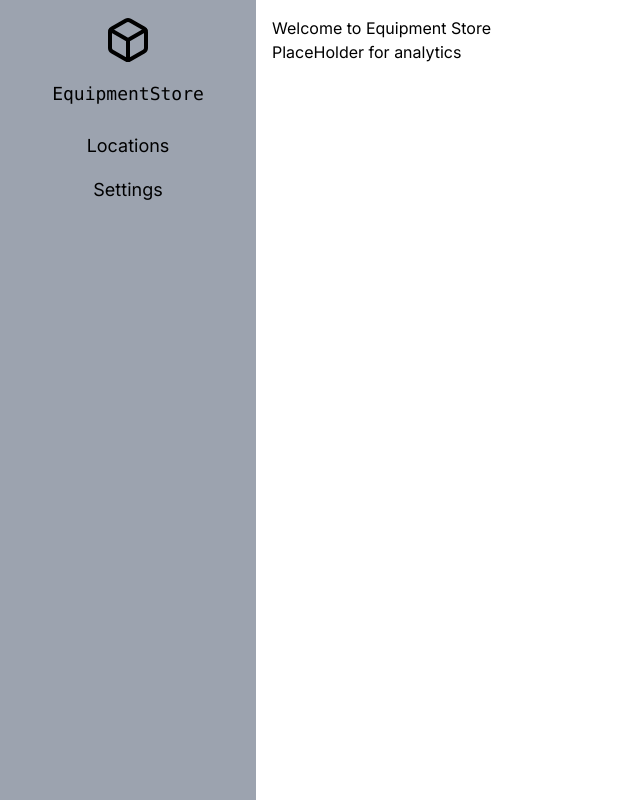
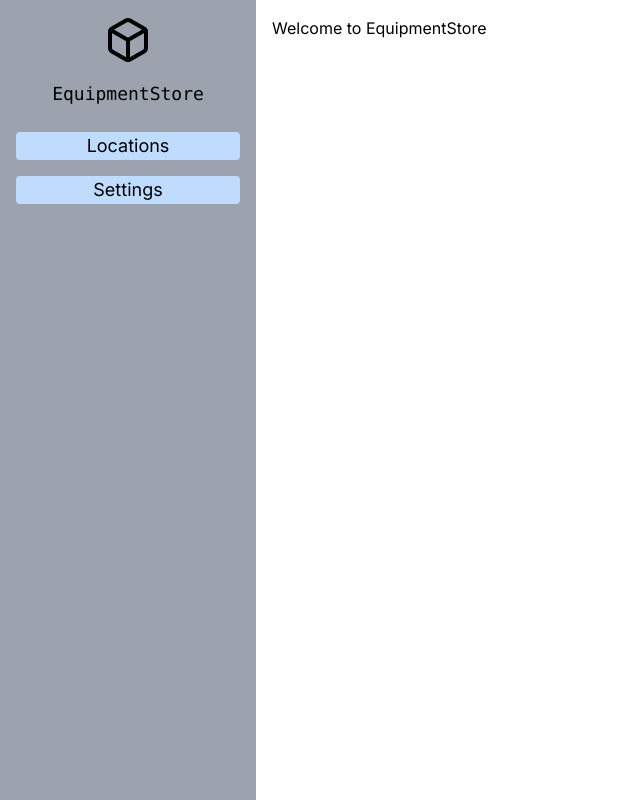
Before and after one commit to LeviButcher/equipment-store, a Next.js app: page / in a window 1280 px wide. Shown: the whole page, without its empty margins (0-640 px from the left). Built offline with nearby package versions, Linux system fonts and the light colour scheme.

Commit message:
Setup active page nav styling

```diff
--- a/src/app/layout.tsx
+++ b/src/app/layout.tsx
@@ -3,6 +3,7 @@ import "./globals.css";
 import type { Metadata } from "next";
 import { Inter } from "next/font/google";
 import Link from "next/link";
+import { NavLink } from "./nav-link";
 
 const inter = Inter({ subsets: ["latin"] });
 
@@ -28,7 +29,6 @@ export default function RootLayout({
   );
 }
 
-// TODO get tailwind library to optional apply tailwind class withinwhen pathname is matched
 function SideNav() {
   return (
     <aside className="overflow-hidden p-4 w-64 h-full bg-gray-400">
@@ -42,12 +42,8 @@ function SideNav() {
         >
           EquipmentStore
         </Link>
-        <Link className="text-lg rounded hover:bg-blue-200" href="/locations">
-          Locations
-        </Link>
-        <Link className="text-lg rounded hover:bg-blue-200" href="/settings">
-          Settings
-        </Link>
+        <NavLink href="/locations">Locations</NavLink>
+        <NavLink href="/settings">Settings</NavLink>
       </nav>
     </aside>
   );
--- a/src/app/loading.tsx
+++ b/src/app/loading.tsx
@@ -1,5 +1,6 @@
 import React from "react";
+import { FullSpinner } from "@/components/ui/loadingSpinner";
 
 export default function Loading() {
-  return <div className="text-red-700">Loading...</div>;
+  return <FullSpinner />;
 }
--- /dev/null
+++ b/src/app/nav-link.tsx
@@ -0,0 +1,35 @@
+"use client";
+
+import { cn } from "@/lib/utils";
+import { cva } from "class-variance-authority";
+import Link from "next/link";
+import { usePathname } from "next/navigation";
+import { ReactNode } from "react";
+
+export type NavLinkProps = {
+  children: ReactNode;
+  href: string;
+};
+
+const linkVariants = cva("text-lg rounded hover:bg-blue-200", {
+  variants: {
+    variant: {
+      passive: "bg-blue-200",
+      active: "bg-blue-500",
+    },
+  },
+  defaultVariants: {
+    variant: "passive",
+  },
+});
+
+export const NavLink = (props: NavLinkProps) => {
+  const pathname = usePathname();
+  const variant = pathname.startsWith(props.href) ? "active" : "passive";
+
+  return (
+    <Link className={cn(linkVariants({ variant }))} href={props.href}>
+      {props.children}
+    </Link>
+  );
+};
--- a/src/app/page.tsx
+++ b/src/app/page.tsx
@@ -1,8 +1,3 @@
 export default function Home() {
-  return (
-    <main className="">
-      <h1>Welcome to Equipment Store</h1>
-      <div>PlaceHolder for analytics</div>
-    </main>
-  );
+  return <main>Welcome to EquipmentStore</main>;
 }
--- /dev/null
+++ b/src/components/ui/loadingSpinner.tsx
@@ -0,0 +1,14 @@
+import React from "react";
+import { Loader2 } from "lucide-react";
+
+export function Spinner() {
+  return <Loader2 className="text-blue-500 animate-spin" size={48} />;
+}
+
+export function FullSpinner() {
+  return (
+    <div className="flex justify-center items-center h-screen">
+      <Loader2 className="text-blue-500 animate-spin" size={48} />
+    </div>
+  );
+}
--- a/src/lib/utils.ts
+++ b/src/lib/utils.ts
@@ -1,6 +1,6 @@
-import { type ClassValue, clsx } from "clsx"
-import { twMerge } from "tailwind-merge"
+import { type ClassValue, clsx } from "clsx";
+import { twMerge } from "tailwind-merge";
 
 export function cn(...inputs: ClassValue[]) {
-  return twMerge(clsx(inputs))
+  return twMerge(clsx(inputs));
 }
```
